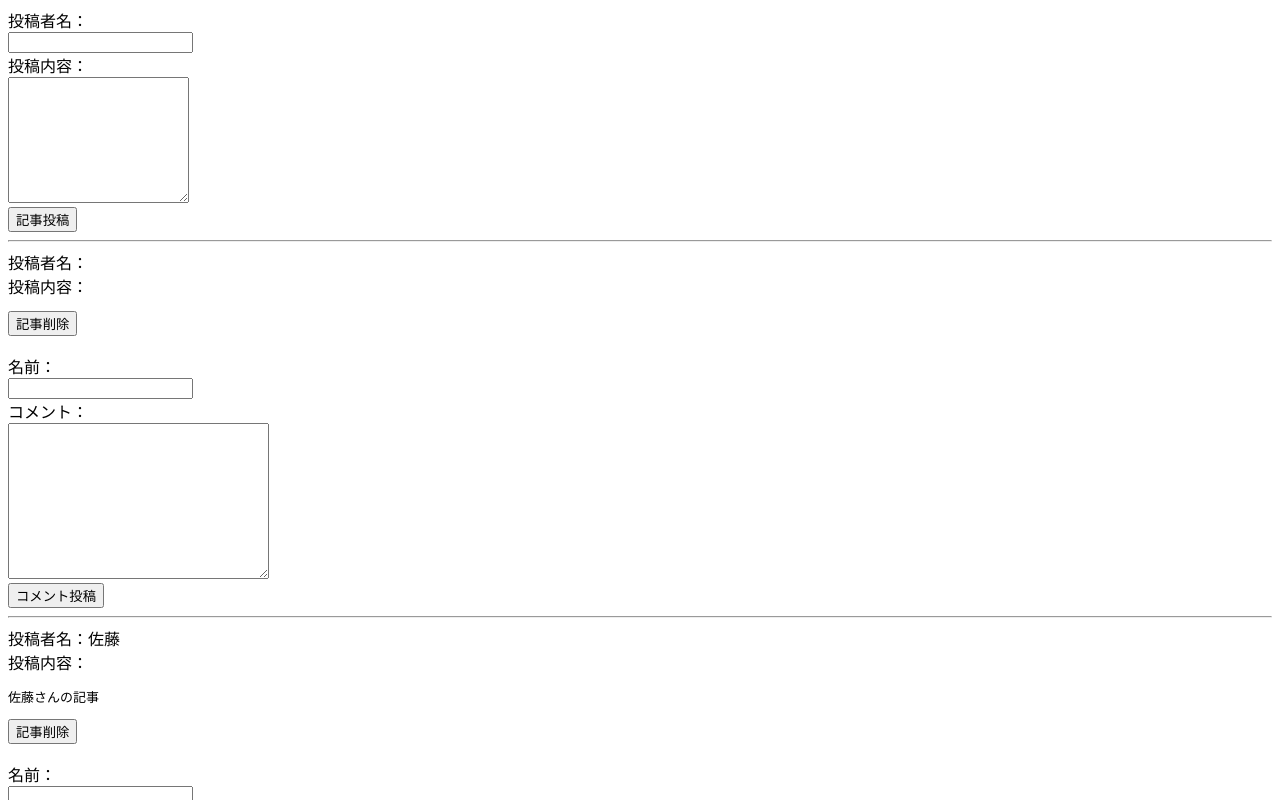
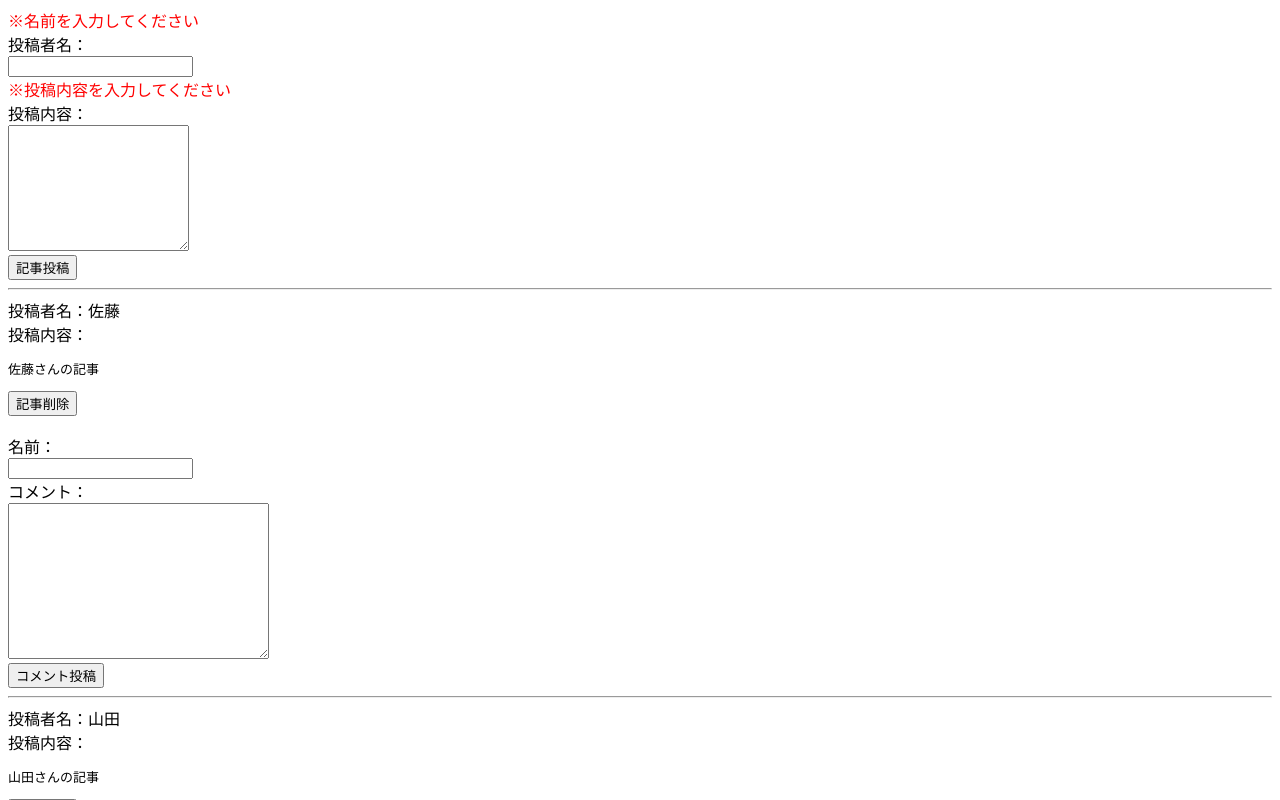
Before and after one commit to ri-chococro/git-bbs-practice, a Vue app: page / in a window 1280 px wide. Both pictures are taken after a click on the button "記事投稿". Shown: the top 800 px of the page. Built offline with nearby package versions, Linux system fonts and the light colour scheme.

Commit message:
記事投稿部分のバリデーションを実装

```diff
--- a/src/views/Bbs.vue
+++ b/src/views/Bbs.vue
@@ -1,7 +1,14 @@
 <template>
   <div>
+    <div v-if="articleNameError" class="error">※名前を入力してください</div>
+    <div v-if="articleNameLengthError" class="error">
+      ※名前は50文字以内で入力してください
+    </div>
     <label for="articleName">投稿者名：</label><br />
     <input type="text" id="articleName" v-model="articleName" /><br />
+    <div v-if="articleContentError" class="error">
+      ※投稿内容を入力してください
+    </div>
     <label for="articleContent">投稿内容：</label>
     <br />
     <textarea id="articleContent" v-model="articleContent" rows="8" />
@@ -47,6 +54,12 @@ export default class Bbs extends Vue {
   private articleName = "";
   // 投稿内容
   private articleContent = "";
+  // 投稿者名が入っていないエラー
+  private articleNameError = false;
+  // 投稿者名の文字数エラー
+  private articleNameLengthError = false;
+  // 投稿内容が入っていないエラー
+  private articleContentError = false;
 
   /**
    * Vuexストア内の投稿記事の情報を取得しcurrentArticleListに格納する.
@@ -58,6 +71,29 @@ export default class Bbs extends Vue {
    * 記事を追加する.
    */
   addArticle(): void {
+    // 投稿入力のバリデーション
+    if (this.articleName) {
+      this.articleNameError = false;
+    } else {
+      this.articleNameError = true;
+    }
+    if (this.articleContent) {
+      this.articleContentError = false;
+    } else {
+      this.articleContentError = true;
+    }
+    if (this.articleName.length <= 50) {
+      this.articleNameLengthError = false;
+    } else {
+      this.articleNameLengthError = true;
+    }
+    if (
+      this.articleNameError ||
+      this.articleContentError ||
+      this.articleNameLengthError
+    ) {
+      return;
+    }
     let newId: number;
     if (this.$store.getters.getArticles.length === 0) {
       newId = 1;
@@ -84,4 +120,8 @@ export default class Bbs extends Vue {
 }
 </script>
 
-<style></style>
+<style scoped>
+.error {
+  color: red;
+}
+</style>
```
